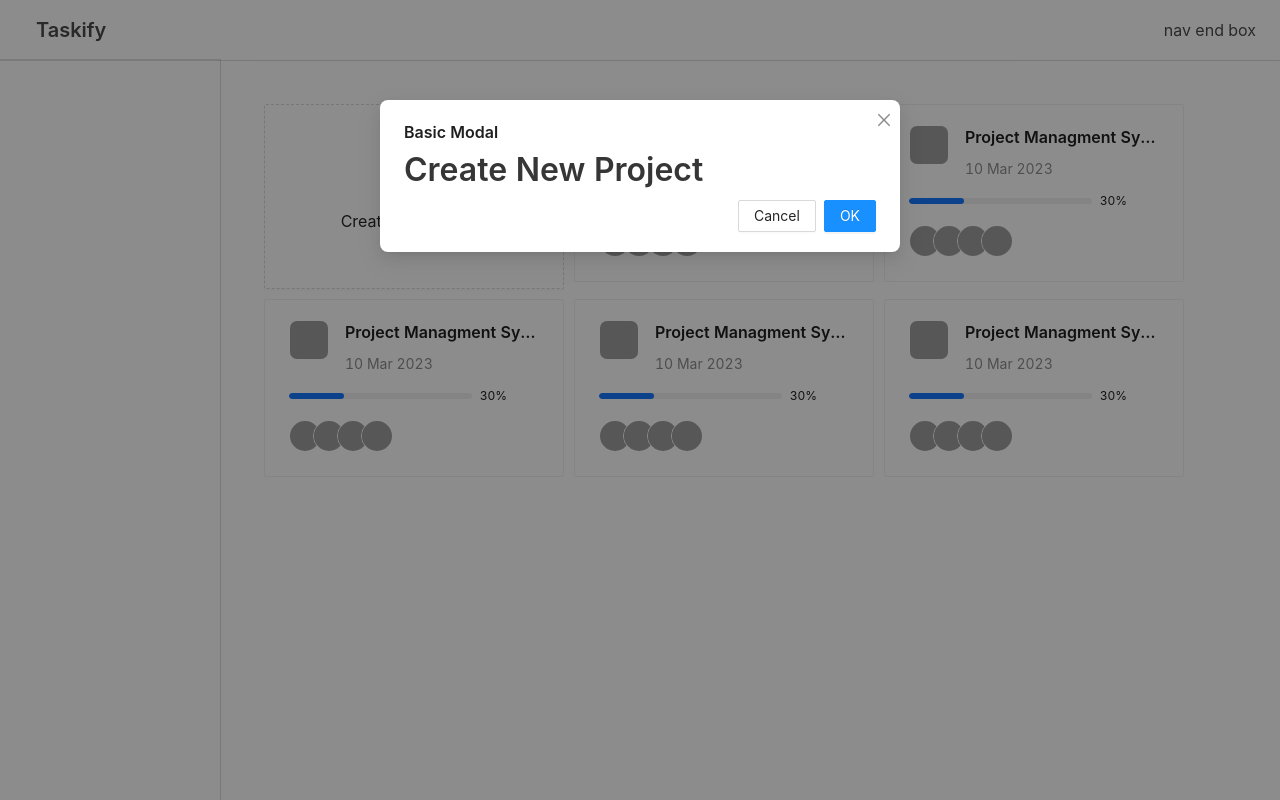
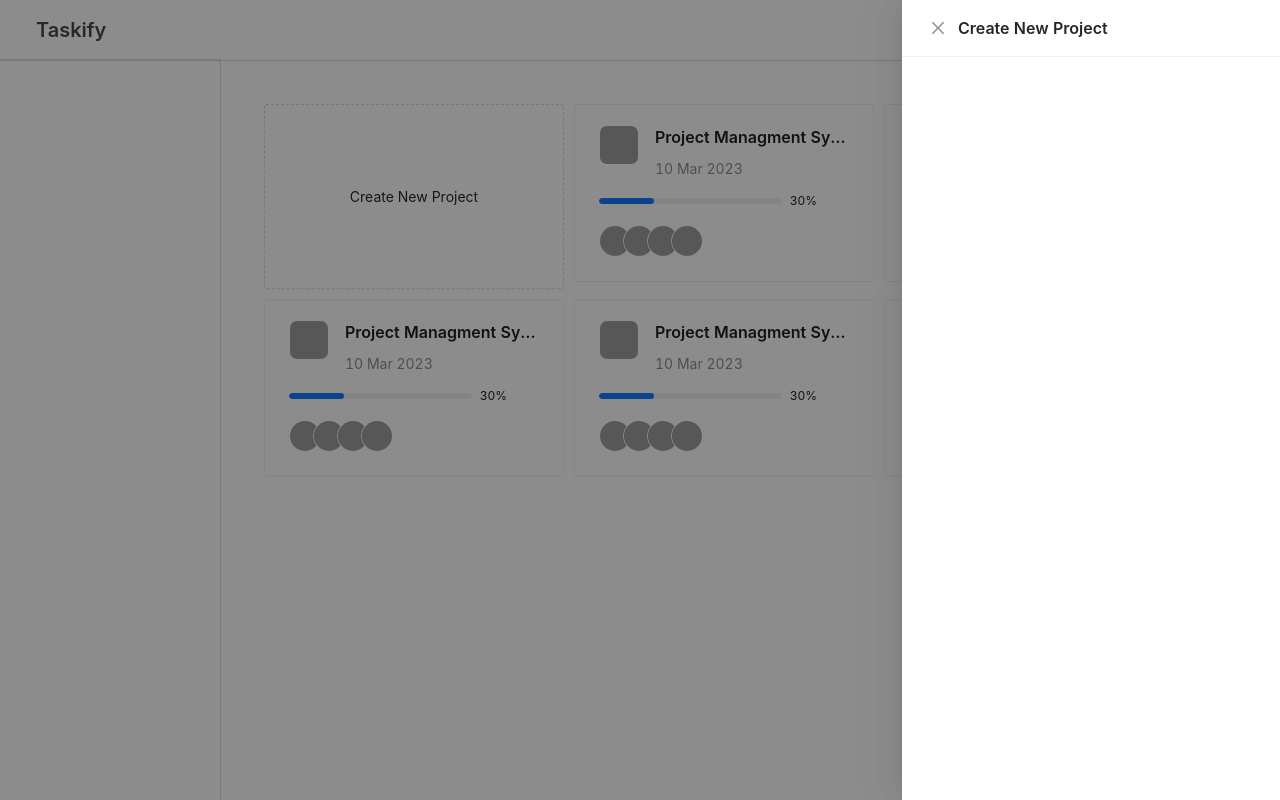
Before and after one commit to charlie0x01/pms, a React (Vite) app: page / in a window 1280 px wide. Both pictures are taken after a click on the button "Create New Project". Built offline with nearby package versions, Linux system fonts and the light colour scheme; grey boxes are pictures that could not be loaded.

Commit message:
feat: add button with drawer component instead of button with modal

```diff
--- a/src/Pages/ProjectsPage.jsx
+++ b/src/Pages/ProjectsPage.jsx
@@ -1,7 +1,10 @@
 import React from "react";
-import CreateNewProject from "../components/CreateNewButton/CreateNewProject";
+import ButtonWithDrawer from "../components/common/ButtonWithDrawer";
 import FlexCard from "../components/common/FlexCard";
 import ProjectCard from "../components/common/ProjectCard";
+
+// antd
+import { Button, Form, Input } from "antd";
 
 const members = [
   "https://joesch.moe/api/v1/random?key=1",
@@ -13,7 +16,7 @@ const members = [
 const ProjectsPage = () => {
   return (
     <FlexCard>
-      <CreateNewProject />
+      <ButtonWithDrawer drawerTitle="Create New Project" buttonStyles={{ width: 300, height: "185px"}} buttonChildren={<p>Create New Project</p>} />
       <ProjectCard
         createdDate="10 Mar 2023"
         title="Project Managment System"
--- a/src/components/CreateNewButton/CreateNewProject.jsx
+++ /dev/null
@@ -1,44 +0,0 @@
-import { Button, Modal, message } from "antd";
-import { useState } from "react";
-import { BiPlus } from "react-icons/bi";
-
-const CreateNewProject = () => {
-  const [isModalOpen, setIsModalOpen] = useState(false);
-  const [messageApi, contextHolder] = message.useMessage();
-  const showModal = () => {
-    setIsModalOpen(true);
-  };
-  const handleOk = () => {
-    setIsModalOpen(false);
-    messageApi.info("Project Created!!");
-  };
-  const handleCancel = () => {
-    setIsModalOpen(false);
-  };
-  return (
-    <>
-    {contextHolder}
-      <Button
-        size="large"
-        style={{ width: "300px", minHeight: "185px" }}
-        type="dashed"
-        icon
-        onClick={showModal}
-      >
-        <div className="is-flex is-flex-direction-column is-align-items-center">
-          <BiPlus style={{ fontSize: "25px" }} />
-          Create New Project
-        </div>
-      </Button>
-      <Modal
-        title="Basic Modal"
-        open={isModalOpen}
-        onOk={handleOk}
-        onCancel={handleCancel}
-      >
-        <p className="title">Create New Project</p>
-      </Modal>
-    </>
-  );
-};
-export default CreateNewProject;
--- /dev/null
+++ b/src/components/common/ButtonWithDrawer.jsx
@@ -0,0 +1,27 @@
+import { Button, Drawer } from "antd";
+import { useState } from "react";
+const ButtonWithDrawer = ({ drawerChildren, buttonChildren, drawerTitle, buttonStyles }) => {
+  const [open, setOpen] = useState(false);
+  const showDrawer = () => {
+    setOpen(true);
+  };
+  const onClose = () => {
+    setOpen(false);
+  };
+  return (
+    <>
+      <Button type="dashed" onClick={showDrawer} style={buttonStyles}>
+        <div className="is-flex is-flex-direction-column is-align-content-center">{buttonChildren}</div>
+      </Button>
+      <Drawer
+        title={drawerTitle}
+        placement="right"
+        onClose={onClose}
+        open={open}
+      >
+        {drawerChildren}
+      </Drawer>
+    </>
+  );
+};
+export default ButtonWithDrawer;
```
